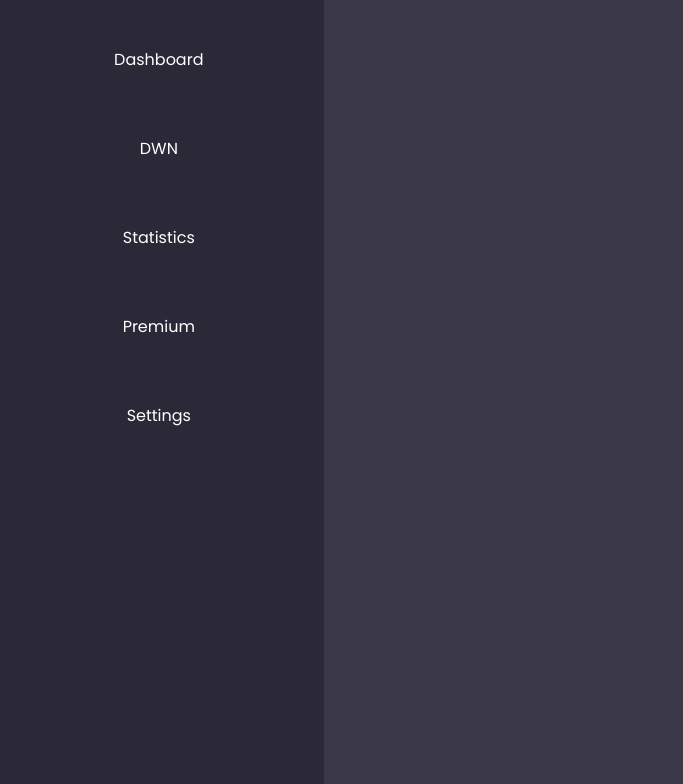
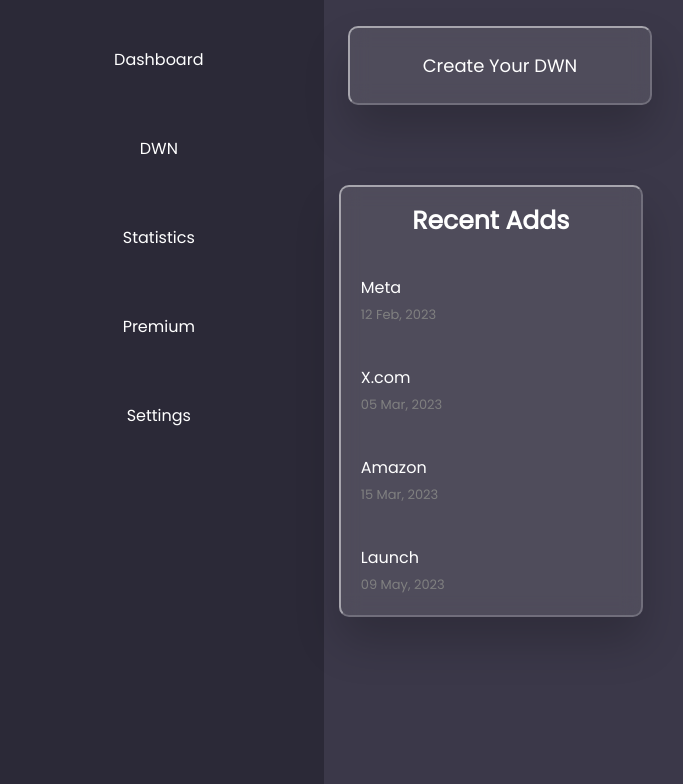
Before and after one commit to theonevo/IdioDynami, a plain HTML site: page web-frontend/signupandlogin-page/index.html in a window 1280 px wide. Shown: the part 112-896 px from the top of the page, without its empty margins (6-689 px from the left). Drawn offline with Linux system fonts and the light colour scheme.

Commit message:
Recent added

```diff
--- a/web-frontend/signupandlogin-page/index.html
+++ b/web-frontend/signupandlogin-page/index.html
@@ -15,7 +15,9 @@
         <div class="glass"></div>
     </section>-->
 
-    <section class="side-menu">
+    <section class="container">
+
+        <section class="side-menu">
         <div class="logo"><p>IdoDynami</p></div>
         <div class="content">
             <ul>
@@ -26,12 +28,45 @@
                 <p>Settings</p>
             </ul>
         </div>
+        </section>
+
+        <section class="main-body">
+        <section class="head">
+            <p id="first">Hello Adebisi,</p>
+            <p id="second">Welcome back!</p>
+        </section>
+
+        <section class="create-dwn">
+            <div class="glass"><p>Create Your DWN</p></div>
+        </section>
+
+        <section class="recent">
+            <div class="glass2">
+                <h3>Recent Adds</h3>
+                <div class="item">
+                    <p id="main">Meta</p>
+                    <p id="sub">12 Feb, 2023</p>
+                </div>
+                <div class="item">
+                    <p id="main">X.com</p>
+                    <p id="sub">05 Mar, 2023</p>
+                </div>
+                <div class="item">
+                    <p id="main">Amazon</p>
+                    <p id="sub">15 Mar, 2023</p>
+                </div>
+                <div class="item">
+                    <p id="main">Launch</p>
+                    <p id="sub">09 May, 2023</p>
+                </div>
+
+            </div>
+        </section>
+
+
+        </section>
     </section>
 
-    <section class="head">
-        <p id="first">Hello Adebisi,</p>
-        <p id="second">Welcome back!</p>
-    </section>
 </body>
 
 
--- a/web-frontend/signupandlogin-page/style.css
+++ b/web-frontend/signupandlogin-page/style.css
@@ -8,6 +8,10 @@
 
 body{
     background-color: #3b3849;
+}
+
+.container{
+    display: flex;
 }
 
 /*.glass-container h2{
@@ -61,7 +65,7 @@
     margin: 1em 0;
     padding: 1.5em 0;
     transition: background-color 0.3s ease;
-    border-radius: 8px; /* Add rounded corners */
+    border-radius: 8px;
     text-align: center;
 }
 
@@ -70,10 +74,14 @@
     color: white;
 }
 
+main-body{
+    width: 80%;
+    display: flex;
+    flex-direction: column;
+}
+
 .head {
-    position: absolute;
-    top: 1em;
-    left: 20em;
+
     padding: 1em;
     color: white;
   }
@@ -86,3 +94,118 @@
     font-size: 10px;
 
 }
+
+/*.create-dwn{
+    position: absolute;
+    top: 9em;
+    left: 20em;
+    padding: 1em;
+    color: white;
+}
+
+.create-dwn p{
+    font-size: 18px;
+
+}
+
+.glass{
+    width: 200px;
+    height: 75px;
+    background: rgba(255, 255, 255, .1);
+    box-shadow: 0 25px 45px rgba(0, 0, 0, .2);
+    border-radius: 40px;
+    border: 2px solid rgba(255, 255, 255, .5);
+    border-right: 2px solid rgba(255, 255, 255, .2);
+    border-bottom: 2px solid rgba(255, 255, 255, .2);
+    backdrop-filter: blur(10px);
+}   */
+
+
+.create-dwn {
+    position: relative;
+    left: 8%;
+    top: 5%;
+
+  }
+
+  .create-dwn p {
+    font-size: 18px;
+    text-align: center;
+    color: #fff;
+  }
+
+  .glass {
+    width: 300px;
+    height: 75px;
+    background: rgba(255, 255, 255, 0.1);
+    box-shadow: 0 25px 45px rgba(0, 0, 0, 0.2);
+    border-radius: 10px;
+    border: 2px solid rgba(255, 255, 255, 0.5);
+    border-right: 2px solid rgba(255, 255, 255, 0.2);
+    border-bottom: 2px solid rgba(255, 255, 255, 0.2);
+    backdrop-filter: blur(10px);
+    display: flex;
+    justify-content: center;
+    align-items: center;
+    transition: background-color 1.8s ease;
+  }
+
+  .glass:hover{
+    background: #575797;
+  }
+
+  .recent{
+    position: relative;
+    top: 14%;
+    left: 5%;
+
+
+  }
+
+  .glass2{
+    width: 300px;
+    height: auto;
+    background: rgba(255, 255, 255, 0.1);
+    box-shadow: 0 25px 45px rgba(0, 0, 0, 0.2);
+    border-radius: 10px;
+    border: 2px solid rgba(255, 255, 255, 0.5);
+    border-right: 2px solid rgba(255, 255, 255, 0.2);
+    border-bottom: 2px solid rgba(255, 255, 255, 0.2);
+    backdrop-filter: blur(10px);
+    display: flex;
+    flex-direction: column;
+    justify-content: left;
+    align-items: left;
+    transition: background-color 1.8s ease;
+
+  }
+
+  h3{
+    font-weight: 800;
+    font-size: 25px;
+    margin: 15px auto;
+    color: #fff;
+
+  }
+
+  .item{
+    margin: 15px;
+    transition: background-color 1s ease;
+    border-radius: 8px;
+    padding: 5px;
+  }
+
+  .item:hover{
+    background-color: #575797;
+  }
+
+  #main{
+    color: #fff;
+    margin-bottom: 5px;
+    font-weight: 500;
+  }
+
+  #sub{
+    color: grey;
+    font-size: 13px;
+  }
```
